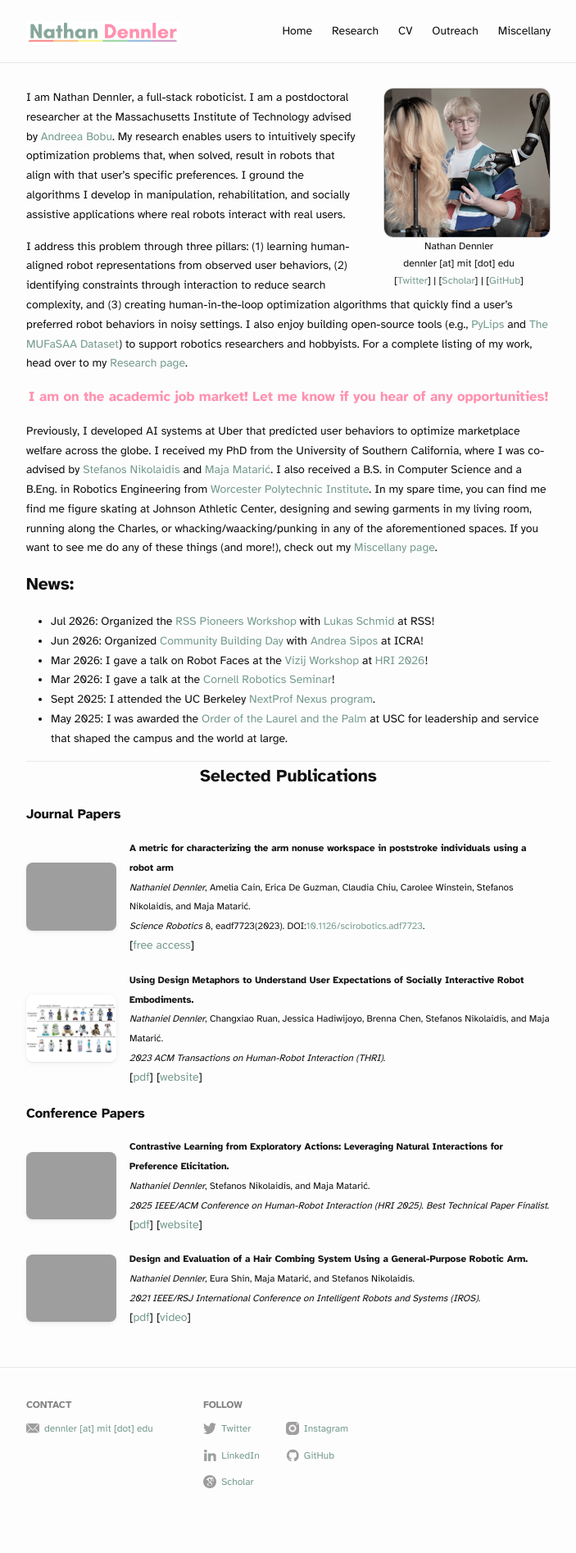
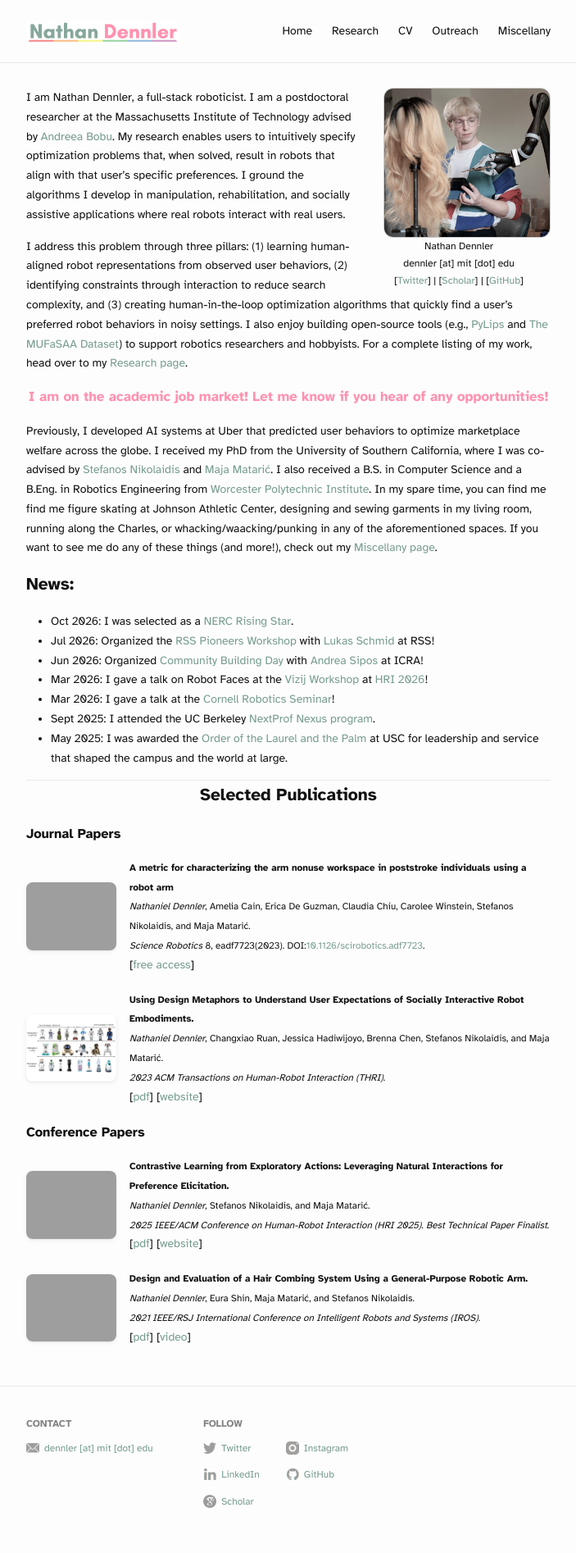
Before and after one commit to ndennler/ndennler.github.io, a Jekyll site: the page built from index.md, in a window 1280 px wide. Shown: the whole page at 82% size, without its empty margins (288-991 px from the left). Built offline with Jekyll 4.4.1, drawn with Linux system fonts in a browser that asks for light colours; before the commit the page ends 1870 px from its top, so only the background shows below that.

Commit message:
Add news entry for NERC Rising Star selection

```diff
--- a/index.md
+++ b/index.md
@@ -20,6 +20,7 @@ profile_picture:
 
 
 ## News:
+- Oct 2026: I was selected as a [NERC Rising Star](https://nerc2026.github.io/#schedule).
 - Jul 2026: Organized the [RSS Pioneers Workshop](https://roboticsconference.org/program/pioneers/) with [Lukas Schmid](https://schmluk.github.io/) at RSS!
 - Jun 2026: Organized [Community Building Day](https://2026.ieee-icra.org/community-building-day/) with [Andrea Sipos](https://sites.google.com/view/andreasipos) at ICRA!
 - Mar 2026: I gave a talk on Robot Faces at the [Vizij Workshop](https://vizij.ai/events/hri-2026-tutorial/) at [HRI 2026](https://humanrobotinteraction.org/2026/)!
```
